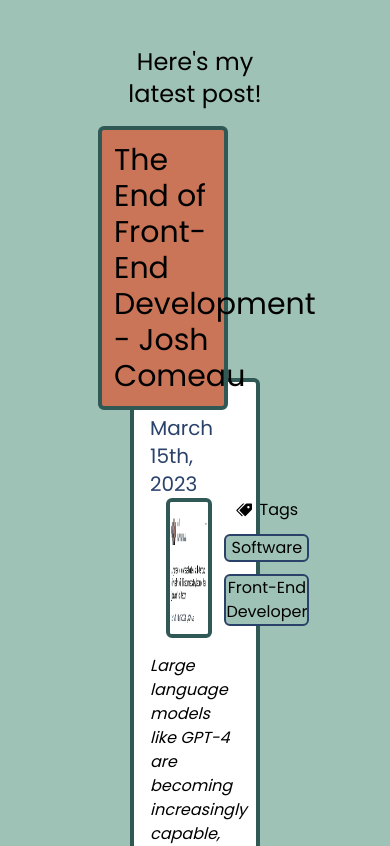
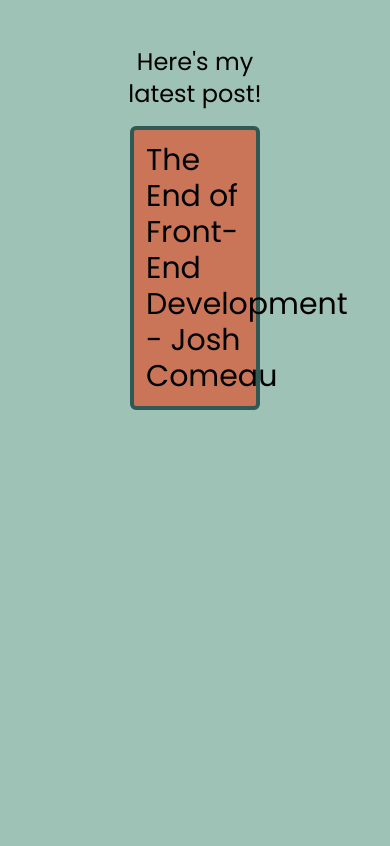
Before and after one commit to d-slezak/DanielSlezak, a Next.js app in the folder blog/: page /landing/Landing in a window 390 px wide. Shown: the part 980-1826 px from the top of the page. Built offline with nearby package versions, Linux system fonts and the light colour scheme.

Commit message:
start responsive design

```diff
--- a/blog/src/components/blogCard/BlogCard.js
+++ b/blog/src/components/blogCard/BlogCard.js
@@ -5,8 +5,8 @@
 export default function BlogCard ({title, description, datePosted, tags, thumbnail, link}) {
     return (
         <div className="w-4/6">
-            <div className="relative z-50 -ml-8 mr-8 -mb-8  bg-secondary-accent p-3 text-3xl border-4 border-primary rounded-md">{title}</div>
-            <div className="z-0 flex flex-col bg-white border-4 border-primary rounded-md p-4 pt-8">
+            <div className="relative lg:z-50 lg:-ml-8 lg:mr-8 lg:-mb-8  bg-secondary-accent p-3 text-3xl border-4 border-primary rounded-md w-100">{title}</div>
+            <div className="z-0 flex flex-col bg-white border-4 border-primary rounded-md p-4 pt-8 invisible lg:visible">
                 <div className="text-secondary-dark text-xl">{datePosted}</div>
                 <div className="flex px-4 mb-4">
                     <Image className="border-4 border-primary rounded-md w-4/5" src={thumbnail} width={400} height={400} />
```
